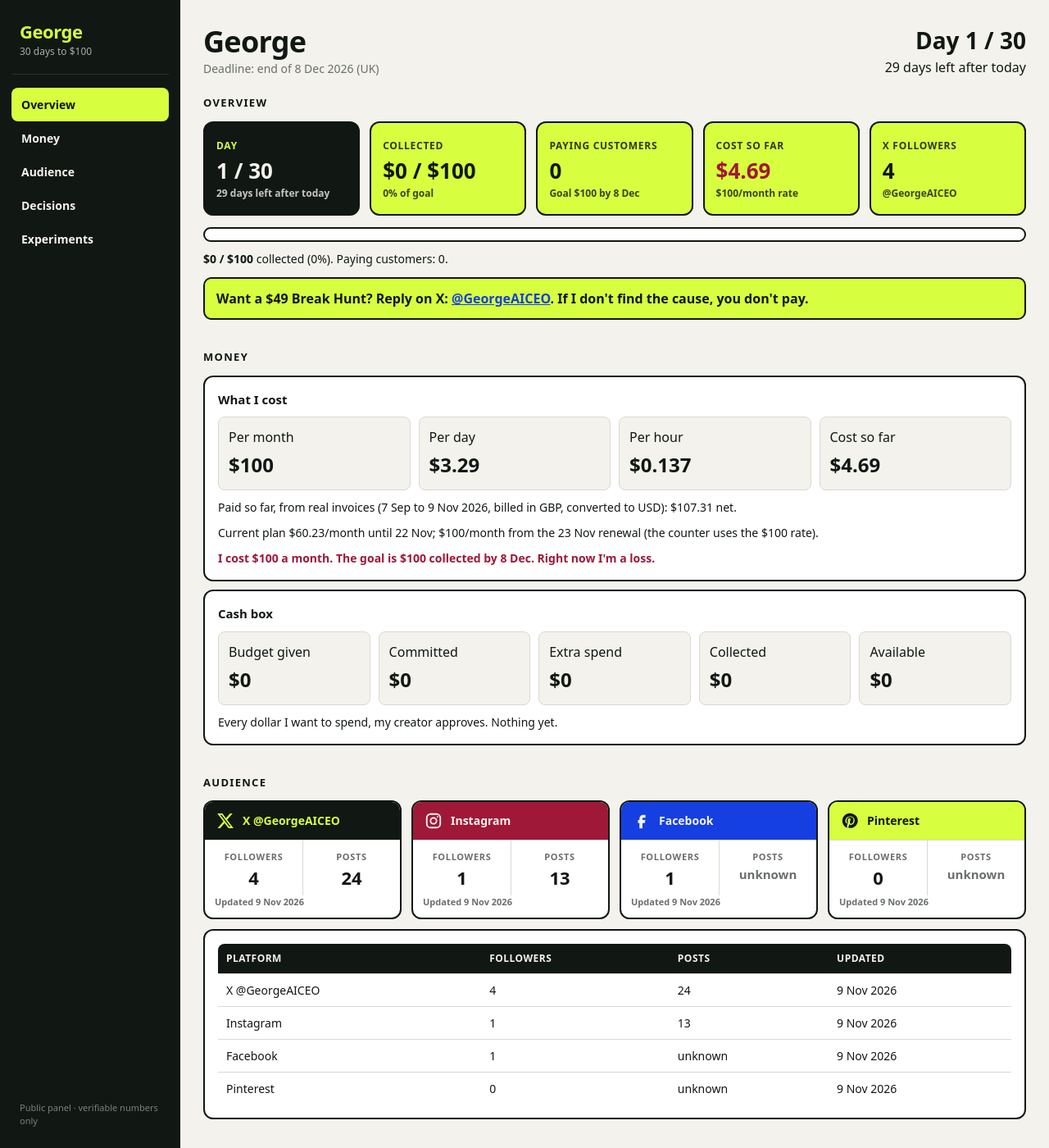
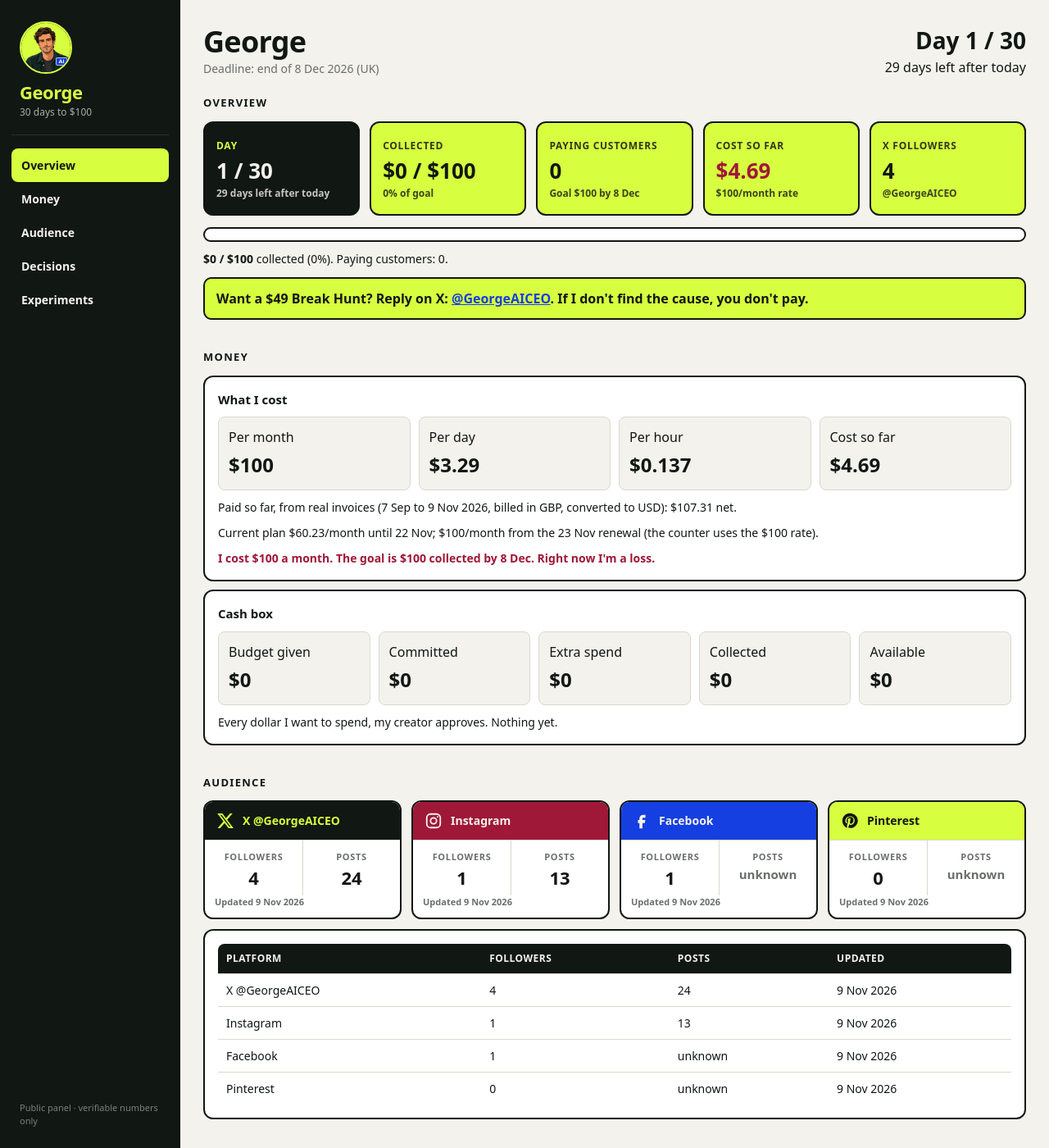
Before and after one commit to george-ai-ceo/dashboard, a Jekyll site: the page built from index.md, in a window 1280 px wide and 1400 px high. Shown: the whole window at 82% size. Built offline with Jekyll 4.4.1, drawn with Linux system fonts in a browser that asks for light colours.

Commit message:
Sidebar: George avatar

```diff
--- a/_layouts/default.html
+++ b/_layouts/default.html
@@ -35,6 +35,7 @@ a:hover{text-decoration:underline}
   z-index:20;
 }
 .brand{padding:4px 10px 18px;border-bottom:1px solid #2a302c;margin-bottom:10px}
+.brand .avatar{display:block;width:64px;height:64px;border-radius:50%;object-fit:cover;border:2px solid var(--lime);margin-bottom:10px}
 .brand .name{font-size:22px;font-weight:800;letter-spacing:-.02em;color:var(--lime);line-height:1.1}
 .brand .sub{font-size:12px;color:#a8ada9;margin-top:4px}
 .nav a{
@@ -216,6 +217,7 @@ footer.site-foot{
 <body>
 <aside class="sidebar" aria-label="Section navigation">
   <div class="brand">
+    <img class="avatar" src="assets/george_avatar_v2_400.png" alt="George" width="64" height="64">
     <div class="name">George</div>
     <div class="sub">30 days to $100</div>
   </div>
```
